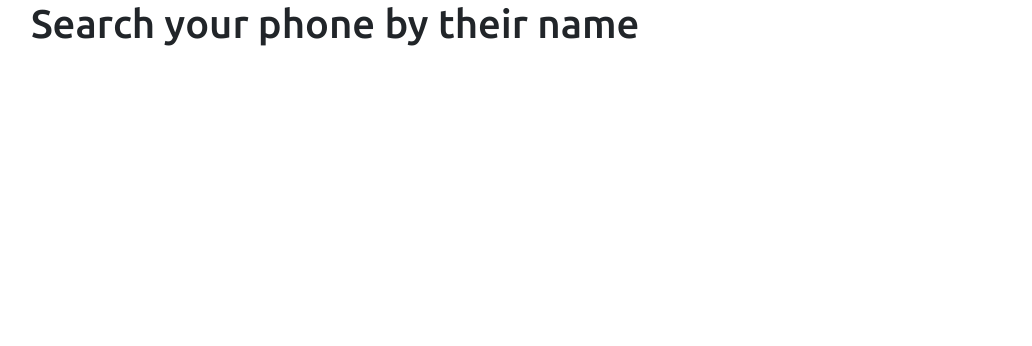
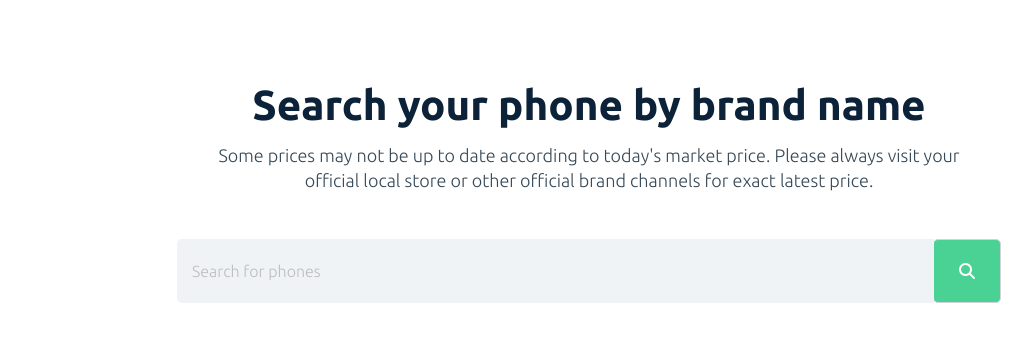
Before and after one commit to CreationsBliss/phone-hunter, a plain HTML site: page index.html in a window 1280 px wide. Shown: the whole page, without its empty margins (51-1083 px from the left). Drawn offline with nearby package versions, Linux system fonts and the light colour scheme.

Commit message:
search field done

```diff
--- a/css/style.css
+++ b/css/style.css
@@ -2,3 +2,48 @@
 body{
   font-family: 'Ubuntu', sans-serif;
 }
+.header-content{
+  max-width: 1024px;
+  margin: auto;
+  padding: 80px 100px 40px;
+}
+.header-title{
+  color: #0b2239;
+  font-weight: 700;
+  font-size: 42px;
+  text-align: center;
+}
+.header-text{
+  font-size: 18px;
+  color: #374957;
+  font-weight: 300;
+  line-height: 25px;
+  text-align: center;
+  padding: 5px 40px 30px;
+}
+#search-field{
+  border: none;
+  background: #eff3f6;
+  padding: 20px 0px 20px 15px;
+  color: #7e7e7e;
+  font-weight: 300;
+  font-size: 16px;
+}
+#search-field::placeholder{
+  font-size: 16px;
+  color: #bdbdbe;
+}
+#search-field:focus{
+  outline: 0;
+  border: none;
+  background: #eff3f6;
+  box-shadow: 0 0 0 0 transparent;
+}
+#search-icon{
+  background-color: #4ad295;
+  color: #fff;
+  font-size: 16px;
+  padding: 0px 25px;
+  cursor: pointer;
+  border-radius: 5px;
+}
--- a/index.html
+++ b/index.html
@@ -19,11 +19,24 @@
     <div class="container">
       <div class="row">
         <div class="col">
-          <h1>Search your phone by their name</h1>
+          <div class="header-content">
+            <h1 class="header-title">Search your phone by brand name</h1>
+            <p class="header-text">Some prices may not be up to date according to today's market price. Please always visit your official local store or other official brand channels for exact latest price.</p>
+            <!-- START search holder -->
+            <div class="search-holder">
+              <div class="input-group">
+                <input type="text" id="search-field" class="form-control form-control-lg" placeholder="Search for phones">
+                <span class="input-group-text" id="search-icon">
+                  <i class="fas fa-search"></i>
+                </span>
+              </div>
+            </div>
+          </div>
         </div>
       </div>
     </div>
   </div>
+  <!-- END header -->
 
 
 
```
